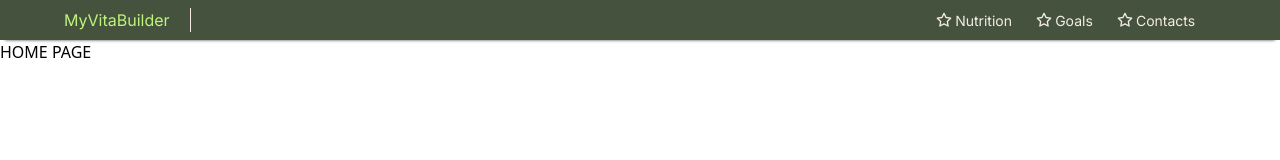
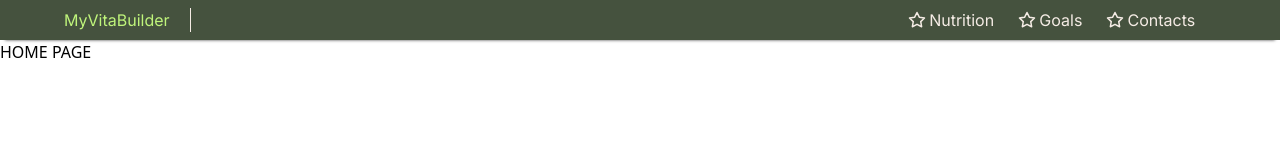
Before and after one commit to MarcoFz7/MyVitaBuilder, a Next.js app: page / in a window 1280 px wide. Shown: the top 160 px of the page. Built offline with nearby package versions, Linux system fonts and the light colour scheme.

Commit message:
#comment Small changes on navbar custom hook and also using font size global variable

```diff
--- a/app/components/navbar/navbar.css
+++ b/app/components/navbar/navbar.css
@@ -4,6 +4,8 @@
 }
 
 .navbar {
+    min-width: 280px;
+
     width: 100vw;
     height: 2.5rem;
     background: rgb(var(--dark-green-rgb));
@@ -180,12 +182,12 @@
 }
 
 .icon {
-    font-size: 16px;
+    font-size: var(--big-font);
     color: rgb(var(--light-smoke-rgb));
 }
 
 .link-text {
-    font-size: 14px;
+    font-size: var(--medium-font);
     font-weight: 600;
     color: rgb(var(--light-smoke-rgb));
 }
--- a/app/components/navbar/navbar.tsx
+++ b/app/components/navbar/navbar.tsx
@@ -32,7 +32,7 @@ const menuSecondaryItems=[
   }
 ]
 
-// Custom hook to get the width of the largest (in 99% of cases) element in experiences list
+// Custom hook to get the width of the screen
 function useWindowWidth() {
   const [width, setWidth] = useState(0);
 
@@ -40,10 +40,11 @@ function useWindowWidth() {
     function updateWidth() {
       setWidth(window.innerWidth);
     }
+
+    // Add resize event listener
+    window.addEventListener("resize", updateWidth);
     // Call initially to get the width
     updateWidth();
-    // Add resize event listener
-    window.addEventListener("resize", updateWidth);
 
     return () => {
       // Cleanup event listener
@@ -56,6 +57,7 @@ function useWindowWidth() {
 
 
 export default function SideNavBar() {
+    const [isSmallScreen, setIsSmallScreen] = useState<boolean>();
     const [clickedMainIndex, setClickedMainIndex] = useState(-1);
     const [clickedSecondaryIndex, setClickedSecondaryIndex] = useState(-1);
 
@@ -63,21 +65,18 @@ export default function SideNavBar() {
     var width = useWindowWidth();
 
     const [isNavbarOpen, setIsNavbarOpen] = useState(false);
-    const [isSmallScreen, setIsSmallScreen] = useState(width <= 700);
 
     useEffect(() => {
-      if (width <= 700) {
+      if (width <= 768) {
         if (!isSmallScreen) {
           setIsSmallScreen(true);
         }
-        else
-        {
-          return;
+      }
+      else
+      {
+        if (isSmallScreen) {
+          setIsSmallScreen(false);
         }
-      }
-
-      if (width > 700 && isSmallScreen) {
-        setIsSmallScreen(false);
       }
     }, [width]);
 
@@ -105,9 +104,8 @@ export default function SideNavBar() {
     const handleMainItemClick = (index: number) => {
       setClickedSecondaryIndex(-1);
 
-      // Check if is small screen (width)
-      // if is small screen
-      if (window.innerWidth <= 700 && index != clickedMainIndex) {
+      // Check if is small screen
+      if (isSmallScreen && index != clickedMainIndex) {
         toggleNavbar();
 
         resetNavbarLogic();
@@ -119,9 +117,8 @@ export default function SideNavBar() {
     const handleSecondaryItemClick = (index: number) => {
       setClickedMainIndex(-1);
 
-      // Check if is small screen (width)
-      // if is small screen
-      if (window.innerWidth <= 825 && index != clickedSecondaryIndex) {
+      // Check if is small screen
+      if (isSmallScreen && index != clickedSecondaryIndex) {
         toggleNavbar();
 
         resetNavbarLogic();
```
